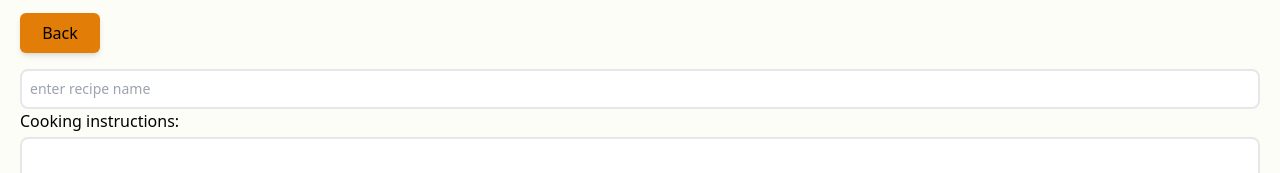
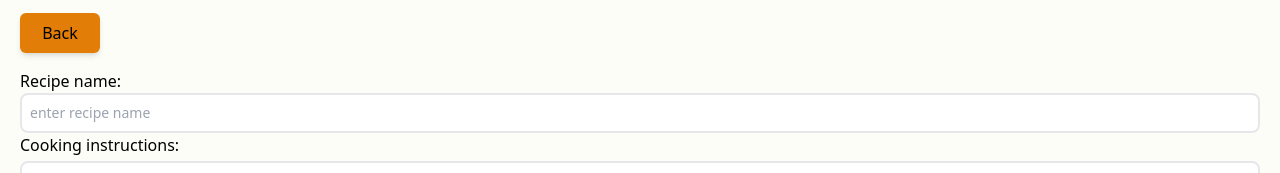
Before and after one commit to iO-Academy/2024-aug-fst-recipe-finder, a React (Vite) app: page /addrecipe in a window 1280 px wide. Shown: the part 259-432 px from the top of the page. Built offline with nearby package versions, Linux system fonts and the light colour scheme.

Commit message:
Add recipe name to AddRecipe input

```diff
--- a/src/Utilities/TextInput/index.tsx
+++ b/src/Utilities/TextInput/index.tsx
@@ -3,17 +3,20 @@ interface TextInputProps {
   id: string;
   placeholder?: string;
   required?: boolean;
+  title: string;
 }
 
 export default function TextInput({
   name,
   id,
   required,
-  placeholder
+  placeholder,
+  title,
 }: TextInputProps) {
   return (
     <>
       <label htmlFor={id}>
+        {title}
         <input
           name={name}
           id={id}
```
